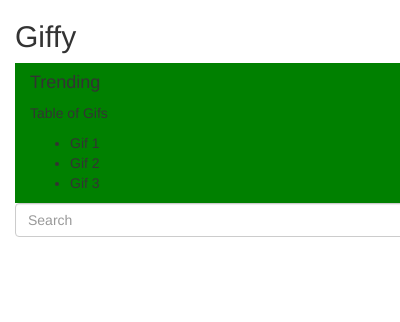
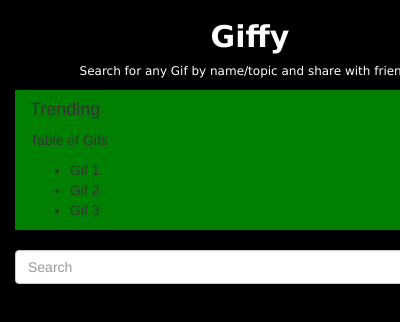
Before and after one commit to sishar4/Giffy, a browser extension: page View/popup.html in a window 400 px wide. Shown: the top 322 px of the page. Drawn offline with nearby package versions, Linux system fonts and the light colour scheme; some packages are replaced by stand-ins of ours.

Commit message:
Set up basic styling

```diff
--- /dev/null
+++ b/Styles/main.css
@@ -0,0 +1,29 @@
+body {
+	width: 500px;
+	background-color: black;
+}
+
+#header h2 {
+	width: 100%;
+	text-align: center;
+	color: white;
+	font-family: Verdana;
+	font-weight: bold;
+}
+
+#header p {
+	width: 100%;
+	text-align: center;
+	color: white;
+	font-family: Verdana;
+	font-size: 12px;
+}
+
+.col-xs-12 {
+	background-color: green;
+}
+
+.input-group {
+	padding-top: 20px;
+	padding-bottom: 5px;
+}
--- a/View/popup.html
+++ b/View/popup.html
@@ -13,6 +13,7 @@
     <!--external CSS dependencies-->
     <link rel="stylesheet" href="../node_modules/bootstrap/dist/css/bootstrap.min.css" />
     <!--local CSS dependencies-->
+    <link rel="stylesheet" href="../Styles/main.css" />
 
     <!--external JS dependencies-->
     <script src="../node_modules/bootstrap/dist/js/bootstrap.min.js"></script>
@@ -20,12 +21,13 @@
     <script src="../node_modules/angular-ui-router/release/angular-ui-router.min.js"></script>
   </head>
 
-  <body style="width: 500px;">
+  <body>
     <div class="container">
       <div id="header">
         <h2>Giffy</h2>
+        <p>Search for any Gif by name/topic and share with friends!</p>
       </div>
-      <div class="col-xs-12" style="background-color: green;">
+      <div class="col-xs-12">
         <h4>Trending</h4>
         <p>Table of Gifs</p>
         <ul>
```
